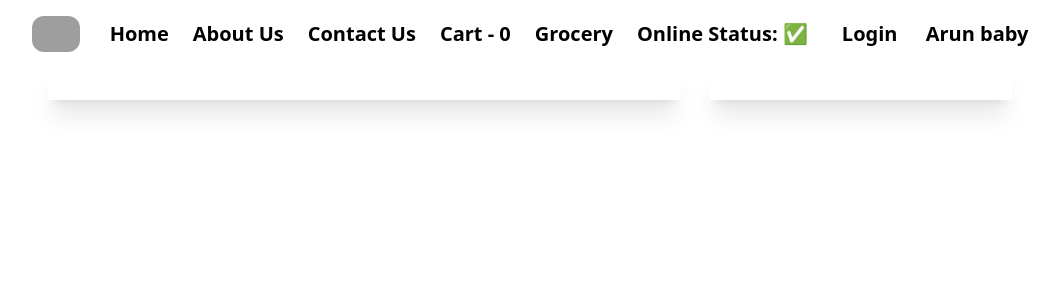
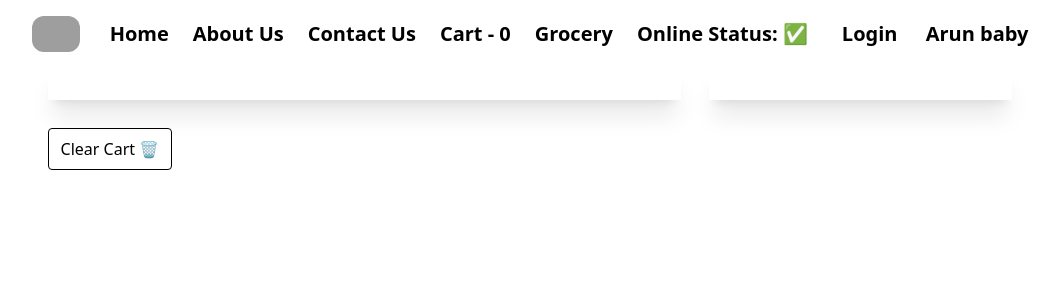
Before and after one commit to arunbaaby/swiggy-react-v0, a React (Vite) app: page /cart in a window 1280 px wide. Shown: the top 300 px of the page, without its empty margins (110-1170 px from the left). Built offline with nearby package versions, Linux system fonts and the light colour scheme; grey boxes are pictures that could not be loaded.

Commit message:
Clear cart

```diff
--- a/src/components/Cart.jsx
+++ b/src/components/Cart.jsx
@@ -1,8 +1,15 @@
-import { useSelector } from "react-redux";
+import { useDispatch, useSelector } from "react-redux";
+import { clearCart } from "../../utils/cartSlice";
 
 const Cart = () => {
 
     const cartItems = useSelector((store) => store.cart.items);
+
+    const dispatch = useDispatch();
+
+    const handleClearCart = ()=>{
+        dispatch(clearCart());
+    }
 
     return (
         <div className="grid grid-cols-3 gap-7 mx-4">
@@ -17,6 +24,9 @@ const Cart = () => {
                     </div>
                 ))}
             </div>
+            <div>
+                <button className="p-2 text-whitetext-black border rounded-[4px] px-[12px] hover:text-[#FF5200] hover:border-[#FF5200] hover:scale-110 transition-transform duration-300" onClick={handleClearCart}>Clear Cart 🗑</button>
+            </div>
         </div>
     )
 }
```
